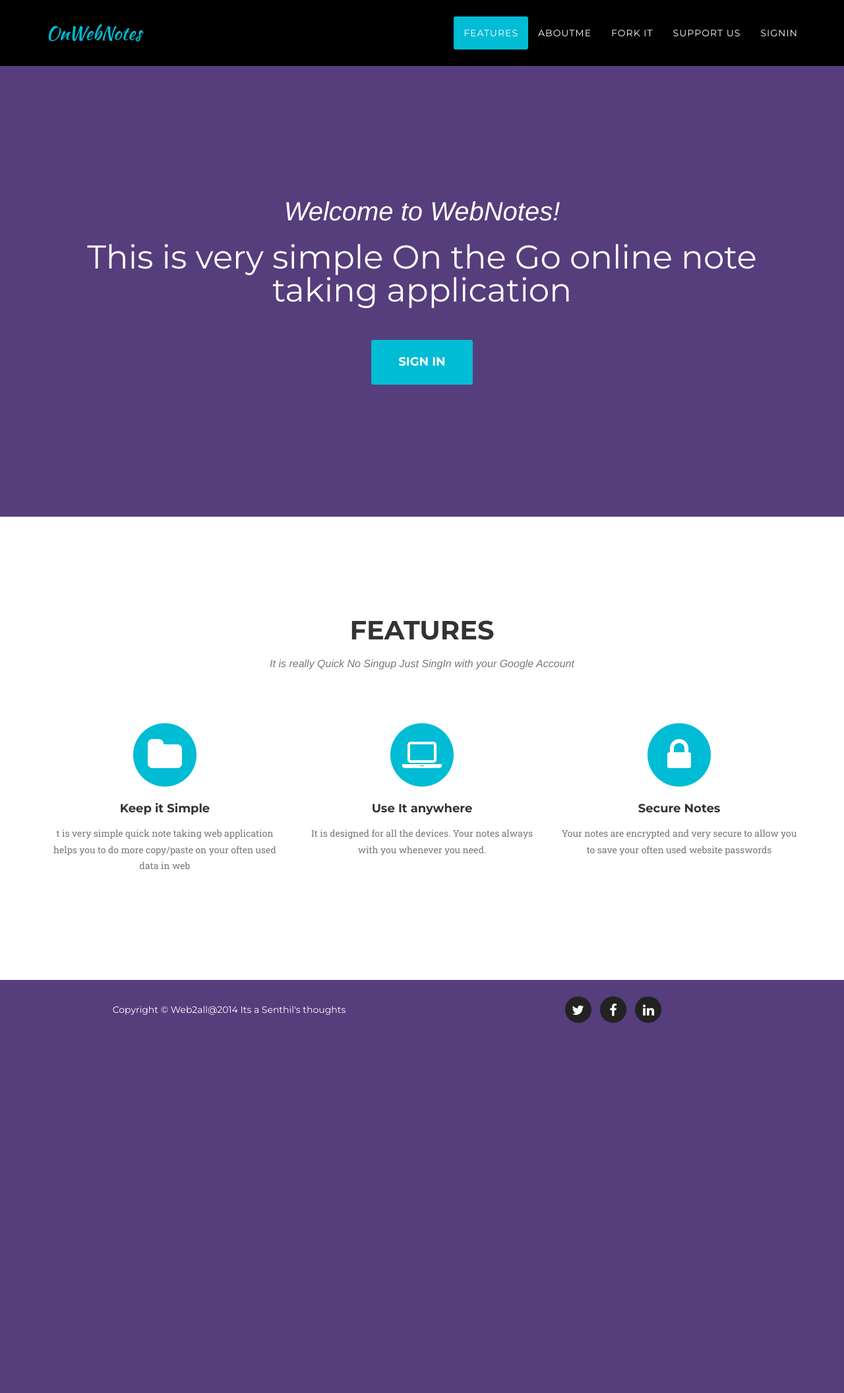
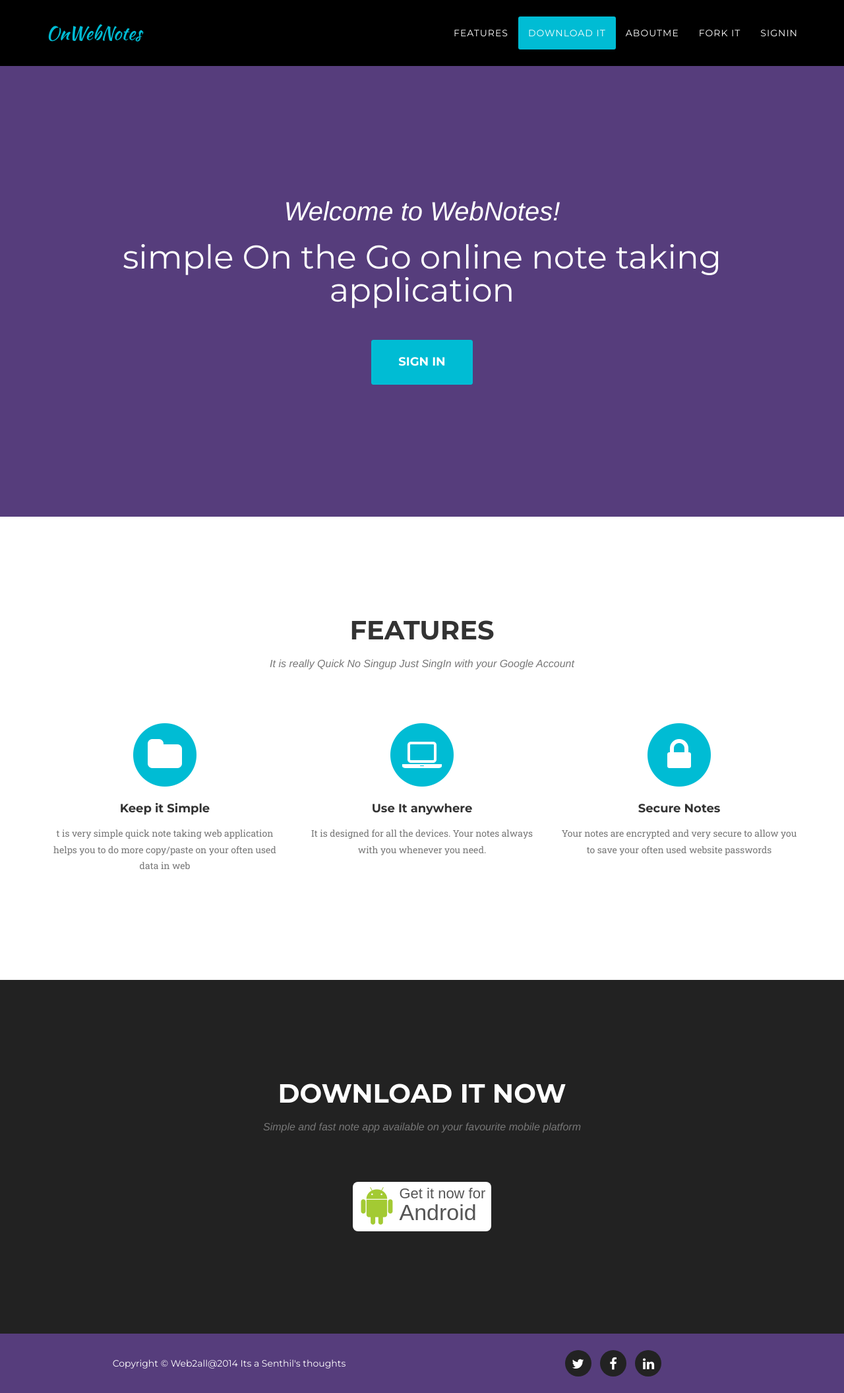
Before and after one commit to sentenwin/myrepo, a Python web app: template onwebnotes/templates/index.html in a window 1280 px wide. Shown: the whole page at 66% size. Before the commit the page ends 1550 px from the top, so only its background shows below. Run offline with Jinja, Linux system fonts and the light colour scheme; the template is opened without the code that fills it, so the values that code supplies are empty; some libraries are stand-ins or nearby versions; some web fonts are replaced.

Commit message:
added android link and git source link

```diff
--- a/onwebnotes/static/css/main.css
+++ b/onwebnotes/static/css/main.css
@@ -648,6 +648,16 @@ aside.clients img {
     margin: 50px auto;
 }
 
+section#download {
+    background-color: #222;
+    background-position: center;
+    background-repeat: no-repeat;
+}
+
+section#download .section-heading {
+    color: #fff;
+}
+
 section#contact {
     background-color: #222;
     background-image: url(../img/map-image.png);
@@ -860,3 +870,54 @@ img::-moz-selection {
 body {
     webkit-tap-highlight-color: #00BCD4;
 }
+
+.button-2 {
+	display: inline-block;
+	height: 75px;
+	margin: 0;
+    padding: 0 0 0 13px;
+    background: #fff;
+    font-family: 'Source Sans Pro', sans-serif;
+    font-size: 22px;
+    line-height: 22px;
+    color: #555;
+    text-align: left;
+    -moz-border-radius: 8px;
+    -webkit-border-radius: 8px;
+    border-radius: 8px;
+}
+
+.button-2:hover {
+	background: #fff;
+	opacity: 0.6;
+	color: #555;
+}
+
+.button-2 .button-2-left {
+	float: left;
+}
+
+.button-2 .button-2-left i {
+	font-size: 61px;
+	line-height: 71px;
+	color: #a3ca33;
+	vertical-align: middle;
+}
+
+.button-2 .button-2-right {
+	float: left;
+	width: 140px;
+	margin: 7px 0 0 10px;
+}
+
+.button-2 .button-2-right .button-2-right-top,
+.button-2 .button-2-right .button-2-right-bottom {
+	float: left;
+	width: 100%;
+	font-weight: 400;
+}
+
+.button-2 .button-2-right .button-2-right-bottom {
+	font-size: 34px;
+	line-height: 34px;
+}
--- a/onwebnotes/templates/index.html
+++ b/onwebnotes/templates/index.html
@@ -60,14 +60,15 @@
 					<li>
                         <a class="page-scroll" href="#features">Features</a>
                     </li>
+
+                    <li>
+                        <a class="page-scroll" href="#download">Download It</a>
+                    </li>
                     <li>
                         <a class="page-scroll" href="http://allaboutsenthil.appspot.com ">Aboutme</a>
                     </li>
                     <li>
-                        <a class="page-scroll" href="#about">Fork It </a>
-                    </li>
-                    <li>
-                        <a class="page-scroll" href="#contact">Support Us</a>
+                        <a class="page-scroll" href="https://github.com/sentenwin/myrepo/tree/master/onwebnotes">Fork It </a>
                     </li>
                     <li>
                         <a class="page-scroll" href="{{ users.create_login_url('/home')}}">SignIn</a>
@@ -84,9 +85,11 @@
         <div class="container">
             <div class="intro-text">
                 <div class="intro-lead-in">Welcome to WebNotes!</div>
-                <div class="intro-heading">This is very simple On the Go online note taking application</div>
+                <div class="intro-heading">simple On the Go online note taking application</div>
                 <a href="{{ users.create_login_url('/home')}}" class="page-scroll btn btn-xl">Sign In</a>
-            </div>
+
+			</div>
+
         </div>
     </header>
 
@@ -128,6 +131,28 @@
         </div>
     </section>
 
+    <section id="download">
+        <div class="container">
+            <div class="row">
+                <div class="col-lg-12 text-center">
+                    <h2 class="section-heading">Download It Now</h2>
+                    <h3 class="section-subheading text-muted">Simple and fast note app available on your favourite mobile platform</h3>
+                </div>
+            </div>
+	            <div class="row">
+	            	<div class="col-sm-12 text-center">
+                         <a class="button-2" href="https://drive.google.com/uc?export=download&id=0B8nyOf4TEp4lUlZGS3VxU0prMVE">
+                         	<span class="button-2-left"><i class="fa fa-android"></i></span>
+                         	<span class="button-2-right">
+                         		<span class="button-2-right-top">Get it now for</span>
+                         		<span class="button-2-right-bottom">Android</span>
+                         	</span>
+                         </a>
+	                </div>
+	            </div>
+
+		</div>
+	</section>
 
 {% endblock content %}
     <footer>
```
